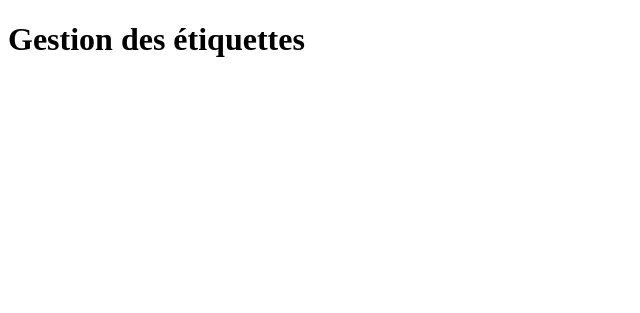
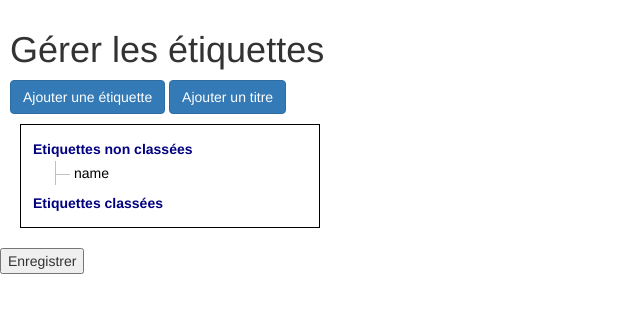
Before and after one commit to RomainPerr/dataMAP, a Flask app: template templates/labelManagement.html in a window 1280 px wide. Shown: the top 313 px of the page, without its empty margins (0-640 px from the left). Run offline with Flask 3, Linux system fonts and the light colour scheme; the template is opened without the code that fills it: most values are stand-ins (such as "Sample title", 1, 10 or a date in 2020); parts of the project's set-up code (start-up, migrations or seed data) failed here and were passed over; some libraries are stand-ins or nearby versions.

Commit message:
En cours : page paramètres étiquettes

```diff
--- a/app.py
+++ b/app.py
@@ -224,3 +224,18 @@ def addColumn():
 
 if __name__ == '__main__':
    app.run()
+
+@app.route('/manageLabels')
+def manageLabels():
+    return render_template('labelManagement.html', labels=cache["Etiquettes"]["liste des étiquettes"])
+
+@app.route('/save-labels', methods=['POST'])
+def save_labels():
+    global cache
+    data = request.get_json()
+    if data is not None:
+        cache["Etiquettes"]["liste des étiquettes"] = data
+        with open("cache.json", "w", encoding='utf-8') as fp:
+            json.dump(cache, fp, ensure_ascii=False)
+        return '', 204
+    return '', 404
--- /dev/null
+++ b/static/labelManagement.css
@@ -0,0 +1,54 @@
+#dragRoot {
+  -moz-user-select: none;
+  -ms-user-select: none;
+  -webkit-user-select: none;
+  user-select: none;
+  cursor: default;
+  border: 1px solid black;
+  margin: 10px;
+  padding: 10px;
+  width: 300px;
+  overflow-y: scroll;
+  white-space: nowrap;
+}
+#dragRoot ul {
+  display: block;
+  margin: 0;
+  padding: 0 0 0 20px;
+}
+#dragRoot li {
+  display: block;
+  margin: 2px;
+  padding: 2px 2px 2px 0;
+}
+#dragRoot li [class*="node"] {
+  display: inline-block;
+}
+#dragRoot li [class*="node"].hover {
+  background-color: navy;
+  color: white;
+}
+#dragRoot li .node-facility {
+  color: navy;
+  font-weight: bold;
+}
+#dragRoot li .node-cpe {
+  color: black;
+  cursor: pointer;
+}
+#dragRoot li li {
+  border-left: 1px solid silver;
+}
+#dragRoot li li:before {
+  color: silver;
+  font-weight: 300;
+  content: "— ";
+}
+#labelConfigModal {
+  position: fixed;
+  top: 50%;
+  left: 50%;
+  transform: translate(-50%, -50%);
+  z-index: 1000;
+  display: block;
+}
--- /dev/null
+++ b/static/labelManagement.js
@@ -0,0 +1,288 @@
+
+
+
+function buildLabelTree(labels, $root) {
+  function createNode(label, data) {
+    var $li = $('<li></li>');
+    var $span = $('<span class="node-cpe"></span>').text(label);
+    $li.append('<i class="icon-tag"></i> ').append($span);
+    if (data.children && data.children.length > 0) {
+      var $ul = $('<ul></ul>');
+      data.children.forEach(function(child) {
+        if (labels[child]) {
+          $ul.append(createNode(child, labels[child]));
+        } else {
+          // fallback for orphan child
+          $ul.append('<li><i class="icon-tag"></i> <span class="node-cpe">' + child + '</span></li>');
+        }
+      });
+      $li.append($ul);
+    }
+    return $li;
+  }
+
+  Object.keys(labels).forEach(function(label) {
+    // Only add root nodes (not children of any other label)
+    var isChild = false;
+    Object.keys(labels).forEach(function(parent) {
+      if (labels[parent].children && labels[parent].children.indexOf(label) !== -1) {
+        isChild = true;
+      }
+    });
+    if (!isChild) {
+      $root.append($('<ul></ul>').append(createNode(label, labels[label])));
+    }
+  });
+
+  // Enable drag and drop after building the tree
+  if (window.DragAndDrop && typeof window.DragAndDrop.enable === "function") {
+    window.DragAndDrop.enable($root);
+  }
+}
+
+
+// Ensure DragAndDrop is defined and available after page load
+$(document).ready(function() {
+  window.DragAndDrop = (function (DragAndDrop) {
+
+      function shouldAcceptDrop(item) {
+
+          var $target = $(this).closest("li");
+          var $item = item.closest("li");
+
+          if ($.contains($item[0], $target[0])) {
+              // can't drop on one of your children!
+              return false;
+          }
+
+          return true;
+
+      }
+
+      function itemOver(event, ui) {
+      }
+
+      function itemOut(event, ui) {
+      }
+
+      function itemDropped(event, ui) {
+
+          var $target = $(this).closest("li");
+          var $item = ui.draggable.closest("li");
+
+          var $srcUL = $item.parent("ul");
+          var $dstUL = $target.children("ul").first();
+
+          // destination may not have a UL yet
+          if ($dstUL.length == 0) {
+              $dstUL = $("<ul></ul>");
+              $target.append($dstUL);
+          }
+
+          $item.slideUp(50, function() {
+
+            $dstUL.append($item);
+
+            if ($srcUL.children("li").length == 0) {
+                $srcUL.remove();
+            }
+
+            $item.slideDown(50, function() {
+              $item.css('display', '');
+            });
+
+          });
+
+      }
+
+      DragAndDrop.enable = function (selector) {
+
+          $(selector).find(".node-cpe").draggable({
+              helper: "clone"
+          });
+
+          $(selector).find(".node-cpe, .node-facility").droppable({
+              activeClass: "active",
+              hoverClass: "hover",
+              accept: shouldAcceptDrop,
+              over: itemOver,
+              out: itemOut,
+              drop: itemDropped,
+              greedy: true,
+              tolerance: "pointer"
+          });
+
+      };
+
+      return DragAndDrop;
+
+  })(window.DragAndDrop || {});
+});
+
+(function ($) {
+
+  $.fn.beginEditing = function(whenDone) {
+
+    if (!whenDone) { whenDone = function() { }; }
+
+    var $node = this;
+    var $editor = $("<input type='text' style='width:auto; min-width: 25px;'></input>");
+    var currentValue = $node.text();
+
+    function commit() {
+      $editor.remove();
+      $node.text($editor.val());
+      whenDone($node);
+    }
+
+    function cancel() {
+      $editor.remove();
+      $node.text(currentValue);
+      whenDone($node);
+    }
+
+    $editor.val(currentValue);
+    $editor.blur(function() { commit(); });
+    $editor.keydown(function(event) {
+      if (event.which == 27) { cancel(); return false; }
+      else if (event.which == 13) { commit(); return false; }
+    });
+
+    $node.empty();
+    $node.append($editor);
+    $editor.focus();
+    $editor.select();
+
+  };
+
+})(jQuery);
+
+$(document).ready(function () {
+  DragAndDrop.enable("#dragRoot");
+
+  $(document).on("dblclick", "#dragRoot *[class*=node]", function() {
+    if (!$(this).hasClass("non-editable")) {
+      $(this).beginEditing();
+    }
+  });
+
+  $(document).on("click", "#addLabelBtn", function() {
+    addLabel();
+  });
+
+  $(document).on("click", "#addTitleBtn", function() {
+    addTitle();
+  });
+
+  $(document).on("contextmenu", "#dragRoot *[class*=node]", function(e) {
+    e.preventDefault();
+    var $label = $(this);
+    $('#labelName').val($label.text());
+    $('#labelConfigModal').data('labelElement', $label).css('display', 'block');
+  });
+
+  // Attach submit handler to the form instead of waiting for click
+  $(document).on("submit", "#labelConfigForm", function(e) {
+    e.preventDefault();
+    saveLabelOptions();
+  });
+  $(document).on("click", "#labelConfigModal .btn-primary", function() {
+    $('#labelConfigModal').on('show.bs.modal', function() {
+      resetColor();
+    });
+  });
+  $(document).on("click", "#labelConfigModal .close", function() {
+    $('#labelConfigModal').css('display', 'none');
+  });
+  $(document).on("click", "#labelConfigModal .btn-default", function(){
+    $('#labelConfigForm')[0].reset();
+    $('#labelConfigModal').css('display', 'none');
+  });
+  $(document).on("click", "#saveLabelBtn", function() {
+    saveLabelParameters();
+  });
+
+});
+
+// Append a new label (not a category) under the last category
+function addLabel(){
+
+  var $ul = $('#uncategorized-labels').children('ul');
+  if ($ul.length === 0) {
+    $ul = $('<ul></ul>');
+    $('#uncategorized-labels').append($ul);
+  }
+  $ul.append('<li><i class="icon-tag"></i> <span class="node-cpe">Nouvelle étiquette</span></li>');  DragAndDrop.enable($('#dragRoot li:last-child'));
+}
+
+function addTitle(){
+  var $lastCategory = $('#dragRoot .node-facility:last-child');
+  var $ul = $lastCategory.children('ul');
+  if ($ul.length === 0) {
+    $ul = $('<ul></ul>');
+    $lastCategory.append($ul);
+  }
+  $ul.append('<li><i class="icon-tag"></i> <span class="node-cpe">Nouveau titre</span></li>');  DragAndDrop.enable($('#dragRoot li:last-child'));
+}
+
+
+function saveLabelOptions(){
+  var $label = $('#labelConfigModal').data('labelElement');
+  $label.text($('#labelName').val());
+  $label.css('color', $('#labelColor').val());
+  $('#labelConfigModal').modal('hide');
+}
+
+function resetColor(){
+  var $label = $('#labelConfigModal').data('labelElement');
+  var currentColor = $label.css('color');
+  // Convert rgb to hex if needed
+  function rgb2hex(rgb) {
+    if (!rgb) return '#000000';
+    var result = rgb.match(/\d+/g);
+    if (!result) return '#000000';
+    return "#" + result.slice(0, 3).map(function(x) {
+      var hex = parseInt(x).toString(16);
+      return hex.length == 1 ? "0" + hex : hex;
+    }).join('');
+  }
+  $('#labelColor').val(rgb2hex(currentColor));
+}
+
+function saveLabelParameters() {
+  var dic = {non_classifiées: {}, classifiées: {}};
+  $('#uncategorized-labels .node-cpe').each(function() {
+    var $label = $(this);
+    dic.non_classifiées[$label.text()] = {
+      color: $label.css('color')
+    };
+  });
+  console.log(dic);
+
+  $('#categorized-labels .node-cpe').each(function() {
+    var $label = $(this);
+    var children = [];
+    // Only get direct children (first level)
+    $label.closest('li').children('ul').children('li').children('.node-cpe').each(function() {
+      children.push($(this).text());
+    });
+    dic.classifiées[$label.text()] = {
+      children: children,
+      color: $label.css('color')
+    };
+  });
+
+  fetch('/save-labels', {
+    method: 'POST',
+    headers: {
+      'Content-Type': 'application/json'
+    },
+    body: JSON.stringify(dic)
+  }).then(function(response) {
+    if (response.ok) {
+      console.log("Labels saved successfully.");
+    } else {
+      console.error("Error saving labels.");
+    }
+  });
+}
--- a/templates/index.html
+++ b/templates/index.html
@@ -5,6 +5,7 @@
         <meta charset="UTF-8">
         <meta name="viewport" content="width=device-width, initial-scale=1.0">
         <title>Interface base de données</title>
+        <link rel="shortcut icon" type="image/x-icon" href="{{ url_for('static', filename='LOGOTYPE_MAP.ico') }}">
         <style>
             h1 { color: green; }
             .error { color: red; }
--- a/templates/labelManagement.html
+++ b/templates/labelManagement.html
@@ -1,13 +1,89 @@
 <!DOCTYPE html>
 <html lang="fr">
 <head>
-    <meta charset="UTF-8">
-    <meta name="viewport" content="width=device-width, initial-scale=1.0">
-    <title>Gestion des étiquettes</title>
-    <link rel="shortcut icon" type="image/x-icon" href="{{ url_for('static', filename='LOGOTYPE_MAP.ico') }}">
+  <meta charset="UTF-8">
+  <title>Gérer les étiquettes</title>
+  <link rel="icon" type="image/x-icon" href="{{url_for('static', filename = 'LOGOTYPE_MAP.ico')}}">
+  <link rel="stylesheet" href="https://cdnjs.cloudflare.com/ajax/libs/font-awesome/4.7.0/css/font-awesome.min.css" />
+  <link rel="stylesheet" href="https://public.codepenassets.com/css/normalize-5.0.0.min.css">
+  <link rel='stylesheet' href='//ajax.googleapis.com/ajax/libs/jqueryui/1.11.2/themes/smoothness/jquery-ui.css'>
+  <link rel="stylesheet" href="{{url_for('static', filename = 'labelManagement.css')}}">
+  <link rel="stylesheet" href="https://maxcdn.bootstrapcdn.com/bootstrap/3.4.1/css/bootstrap.min.css" />
+
+  <script>
+    var labels = {{ labels | tojson | safe }};
+    window.onload = function() {
+      var $root = $('#categorized-labels');
+      buildLabelTree(labels["classifiées"], $root);
+    };
+  </script>
+
+
 </head>
 <body>
-    <h1>Gestion des étiquettes</h1>
+<!-- partial:index.partial.html -->
+<section style="padding: 10px;">
+
+  <h1>Gérer les étiquettes</h1>
+
+  <button id="addLabelBtn" class="btn btn-primary">Ajouter une étiquette</button>
+  <button id="addTitleBtn" class="btn btn-primary">Ajouter un titre</button>
+
+  <ul id="dragRoot">
+
+    <li id="uncategorized-labels"><i class="icon-building" ></i> <span class="node-facility non-editable">Etiquettes non classées</span>
+      <ul>
+        {% for label in labels['non_classifiées'].keys() %}
+        <li><i class="icon-hdd"></i> <span class="node-cpe">{{ label }}</span></li>
+        {% endfor %}
+      </ul>
+    </li>
+
+    <li id="categorized-labels"><i class="icon-building"></i> <span class="node-facility non-editable">Etiquettes classées</span>
+
+    </li>
+  </ul>
+
+</section>
+
+<section>
+  <!-- Configuration Modal -->
+  <div class="modal fade" id="labelConfigModal" tabindex="-1" role="dialog" aria-labelledby="labelConfigModalLabel">
+    <div class="modal-dialog" role="document">
+      <div class="modal-content">
+        <form id="labelConfigForm">
+          <div class="modal-header">
+            <button type="button" class="close" data-dismiss="modal"><span>&times;</span></button>
+            <h4 class="modal-title" id="labelConfigModalLabel">Configurer l'étiquette</h4>
+          </div>
+          <div class="modal-body">
+            <div class="form-group">
+              <label for="labelName">Nom de l'étiquette</label>
+              <input type="text" class="form-control" id="labelName" name="labelName" required>
+            </div>
+            <div class="form-group">
+              <label for="labelColor">Couleur</label>
+              <input type="color" class="form-control" id="labelColor" name="labelColor">
+            </div>
+            <!-- Ajoutez d'autres champs de configuration ici si nécessaire -->
+          </div>
+          <div class="modal-footer">
+            <button type="button" class="btn btn-default" data-dismiss="modal">Annuler</button>
+            <button type="submit" class="btn btn-primary">Enregistrer</button>
+          </div>
+        </form>
+      </div>
+    </div>
+  </div>
+</section>
+
+<button id="saveLabelBtn">Enregistrer</button>
+
+<!-- partial -->
+<script src="https://cdnjs.cloudflare.com/ajax/libs/jquery/2.1.3/jquery.min.js"></script>
+<script src="https://ajax.googleapis.com/ajax/libs/jqueryui/1.11.2/jquery-ui.min.js"></script>
+<script src="https://maxcdn.bootstrapcdn.com/bootstrap/3.4.1/js/bootstrap.min.js"></script>
+<script src="{{url_for('static', filename = 'labelManagement.js')}}"></script>
 
 </body>
 </html>
--- a/templates/loginForm.html
+++ b/templates/loginForm.html
@@ -4,6 +4,7 @@
     <meta charset="UTF-8">
     <meta name="viewport" content="width=device-width, initial-scale=1.0">
     <title>Login</title>
+    <link rel="shortcut icon" type="image/x-icon" href="{{ url_for('static', filename='LOGOTYPE_MAP.ico') }}">
     <style>
         h1 { color: green; }
         .error { color: red; }
--- a/templates/menuDB.html
+++ b/templates/menuDB.html
@@ -4,6 +4,7 @@
         <meta charset="UTF-8">
         <meta name="viewport" content="width=device-width, initial-scale=1">
         <title>Menu - bases de données</title>
+        <link rel="shortcut icon" type="image/x-icon" href="{{ url_for('static', filename='LOGOTYPE_MAP.ico') }}">
     </head>
 
     <body>
--- a/templates/settings.html
+++ b/templates/settings.html
@@ -8,7 +8,7 @@
         h1 { color: green; }
         .error { color: red; }
     </style>
-
+    <link rel="shortcut icon" type="image/x-icon" href="{{ url_for('static', filename='LOGOTYPE_MAP.ico') }}">
 </head>
 
 <body>
```
Also changed, not shown: cache.json (+1 -1 lines), 1 other file.
